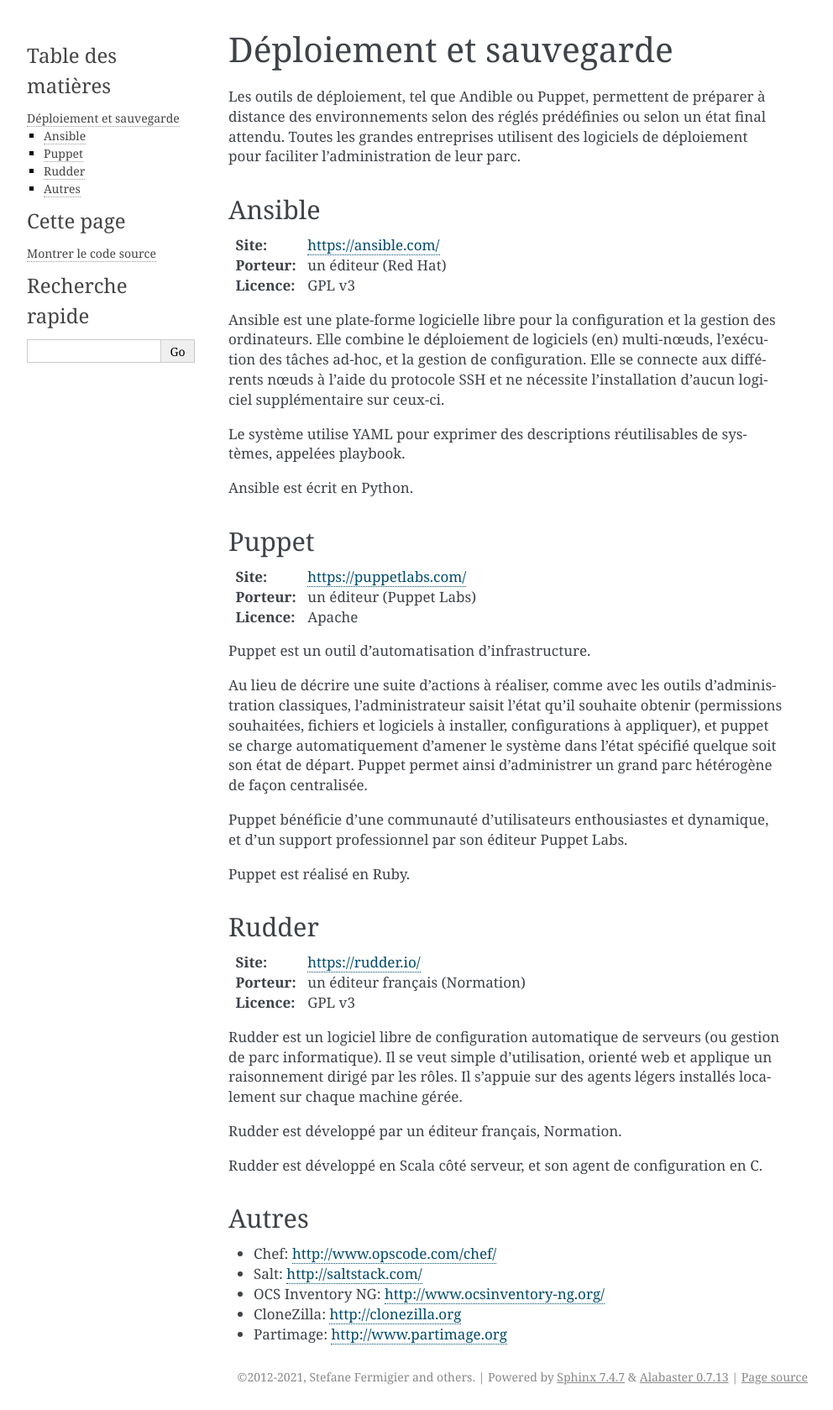
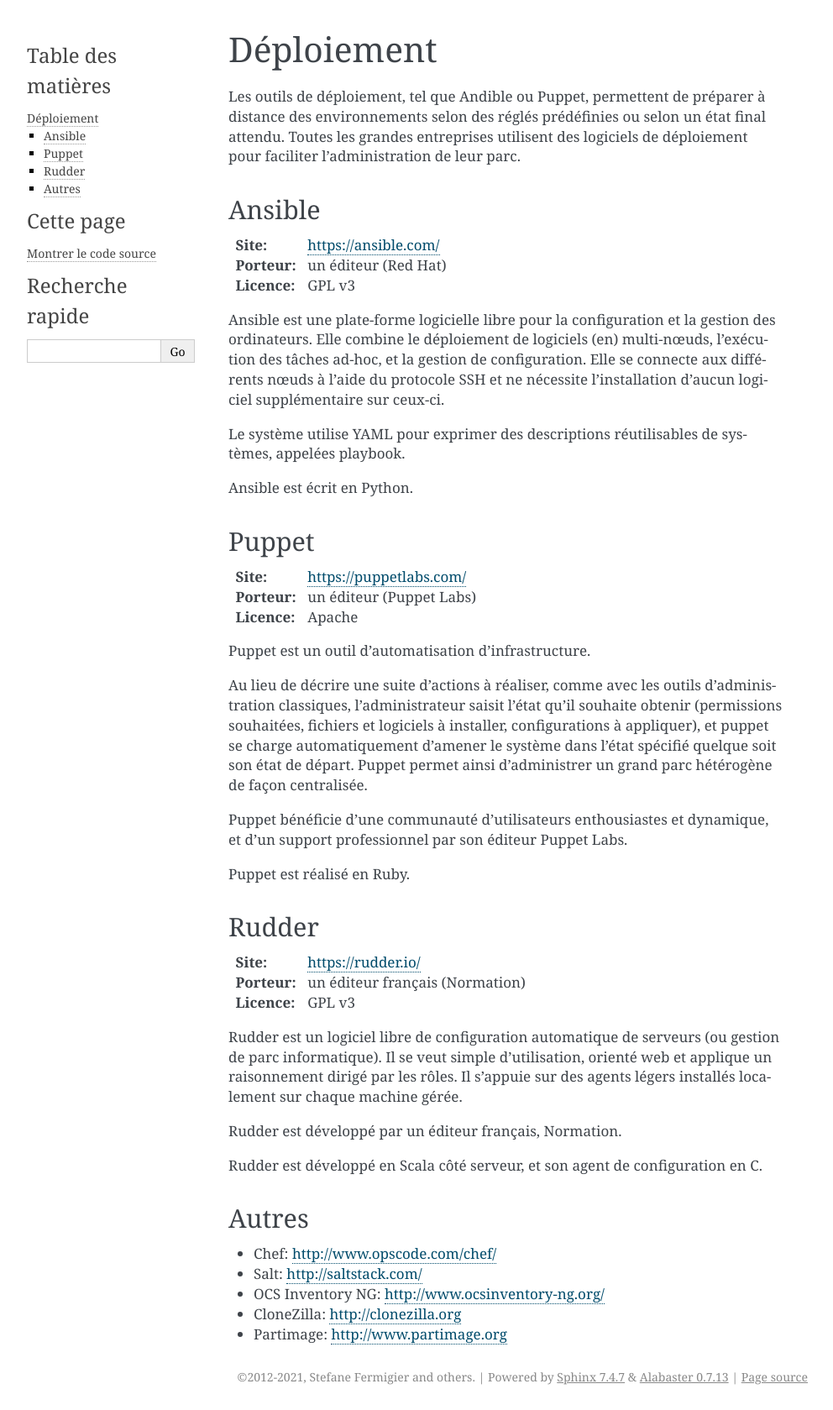
Before and after one commit to sfermigier/guide-oss, a Sphinx documentation site: the page built from source/devops/deploiement.rst, in a window 1280 px wide. Shown: the whole page at 84% size, without its empty margins (148-1140 px from the left). Built offline with Sphinx 7.4.7, drawn with Linux system fonts in a browser that asks for light colours; comment, search, counter and statistics services are not loaded.

Commit message:
fix: tweaks.

```diff
--- a/source/developpement/outils-de-developpement.rst
+++ b/source/developpement/outils-de-developpement.rst
@@ -137,7 +137,7 @@
 Acceleo
 -------
 
-:Site: http://www.eclipse.org
+:Site: https://www.eclipse.org/acceleo/
 :Porteur: une fondation (Eclipse)
 :Licence: EPL (Eclipse Public License)
 
--- a/source/devops/deploiement.rst
+++ b/source/devops/deploiement.rst
@@ -1,5 +1,5 @@
-Déploiement et sauvegarde
-=========================
+Déploiement
+===========
 
 Les outils de déploiement, tel que Andible ou Puppet, permettent de préparer à distance des environnements selon des réglés prédéfinies ou selon un état final attendu. Toutes les grandes entreprises utilisent des logiciels de déploiement pour faciliter l’administration de leur parc.
 
```
Also changed, not shown: 1 other file.
